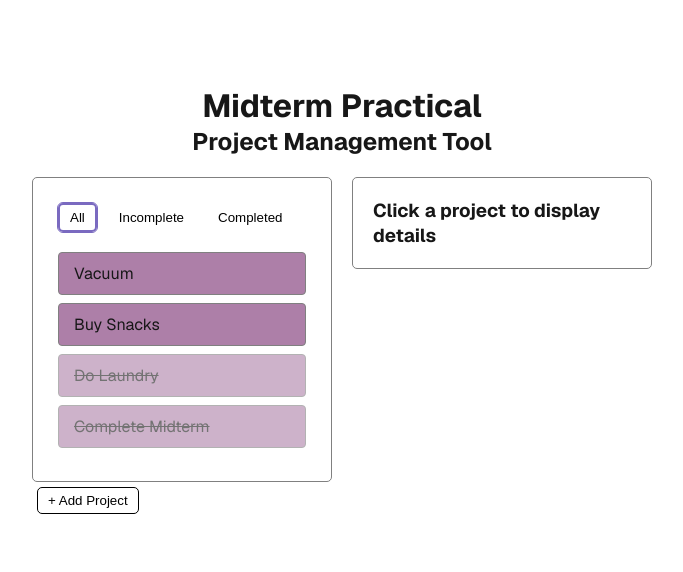
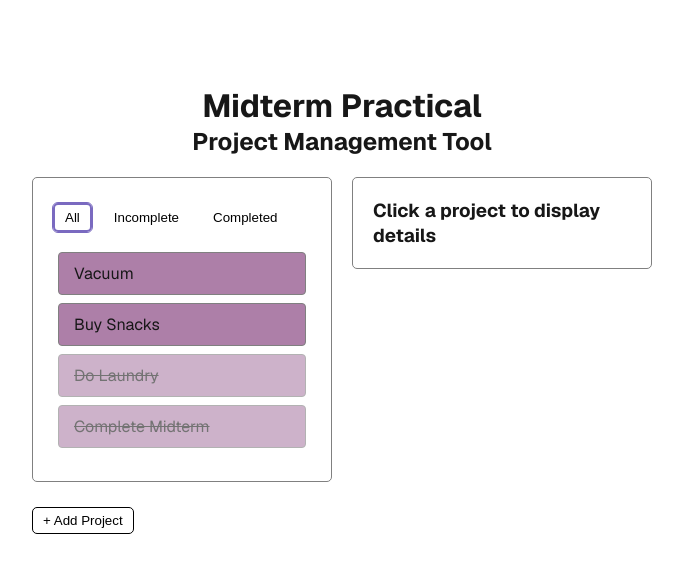
Before and after one commit to raeoffrost/midterm-practical, a Next.js app: page / in a window 1280 px wide. Shown: the top 572 px of the page, without its empty margins (298-981 px from the left). Built offline with nearby package versions, Linux system fonts and the light colour scheme.

Commit message:
fixed up btn styles and wording

```diff
--- a/components/ProjectForm.js
+++ b/components/ProjectForm.js
@@ -18,12 +18,16 @@ const ProjectForm = ({ onAdd }) => {
     }
   };
   return (
-    <div>
+    <div style={{ width: "100%", marginTop: "20px" }}>
       {editing ? (
         <div>
           <form noValidate>
-            <label>Project Name</label>
+            <label for="projectName">
+              <h3 style={{ marginBottom: "6px" }}>New Project Name</h3>
+            </label>
             <input
+              style={{ marginBottom: "6px" }}
+              id="projectName"
               className={style.input}
               value={name}
               onChange={(e) => setName(e.target.value)}
--- a/components/ProjectList.js
+++ b/components/ProjectList.js
@@ -15,9 +15,11 @@ const ProjectList = ({ projects, onSelect }) => {
   const activeBtn = {
     border: "2px solid #7a6ac0",
     outline: "1px solid #7a6ac0",
+    marginRight: "10px",
   };
   const inactiveBtn = {
     border: "2px solid white",
+    marginRight: "10px",
   };
 
   return (
--- a/styles/List.module.css
+++ b/styles/List.module.css
@@ -65,7 +65,8 @@
 
 .btn {
   background-color: white;
-  margin: 5px;
+  margin: 5px 0px;
+  margin-left: 0px;
   color: black;
   padding: 5px 10px;
   border: 1px solid black;
```
